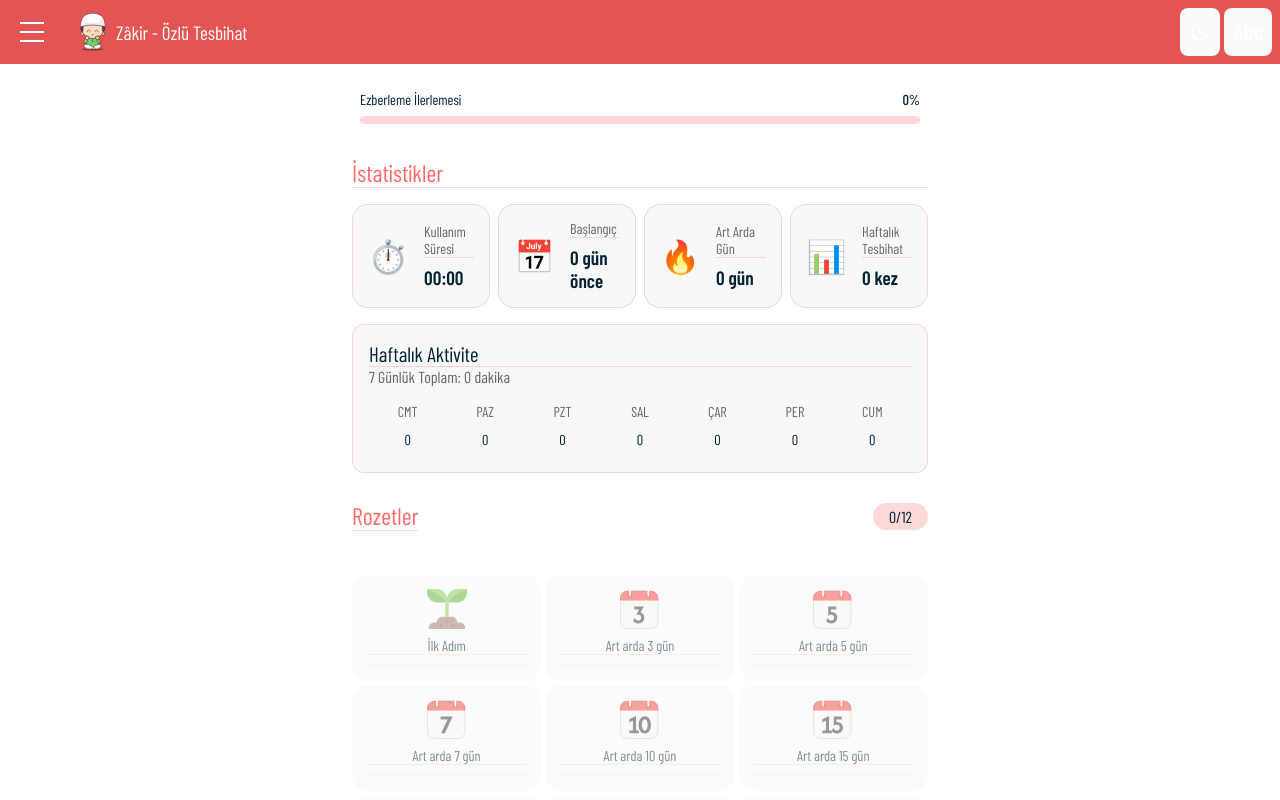
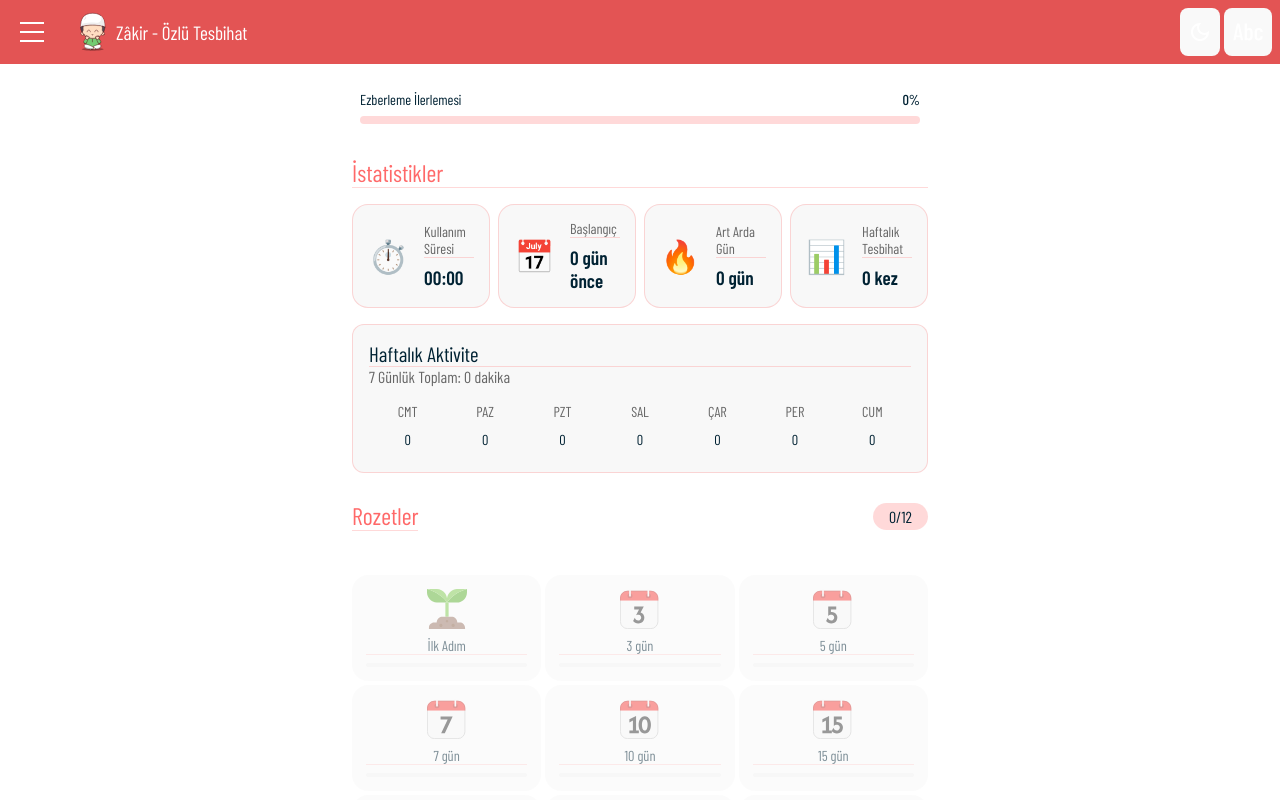
Before and after one commit to alitekdemir/zakir2025, a Vue app: page /istatistikler in a window 1280 px wide. Shown: the top 800 px of the page. Built offline with nearby package versions, Linux system fonts and the light colour scheme.

Commit message:
rozet adı değişti

```diff
--- a/src/components/badges/badgeConfigs.js
+++ b/src/components/badges/badgeConfigs.js
@@ -31,8 +31,8 @@ export const badgeConfigs = {
   streak3: {
     id: 'streak3',
     icon: ArdArda3Gun,
-    title: 'Art arda 3 gün',
-    description: '3 gün kesintisiz kullanım',
+    title: '3 gün',
+    description: 'Art arda 3 gün kesintisiz kullanım',
     sound: defaultSound,
     requirements: ['3 gün kesintisiz uygulama kullanımı'],
     order: 2
@@ -40,8 +40,8 @@ export const badgeConfigs = {
   streak5: {
     id: 'streak5',
     icon: ArdArda5Gun,
-    title: 'Art arda 5 gün',
-    description: '5 gün kesintisiz kullanım',
+    title: '5 gün',
+    description: 'Art arda 5 gün kesintisiz kullanım',
     sound: defaultSound,
     requirements: ['5 gün kesintisiz uygulama kullanımı'],
     order: 3
@@ -49,8 +49,8 @@ export const badgeConfigs = {
   streak7: {
     id: 'streak7',
     icon: ArdArda7Gun,
-    title: 'Art arda 7 gün',
-    description: '7 gün kesintisiz kullanım',
+    title: '7 gün',
+    description: 'Art arda 7 gün kesintisiz kullanım',
     sound: defaultSound,
     requirements: ['7 gün kesintisiz uygulama kullanımı'],
     order: 4
@@ -58,8 +58,8 @@ export const badgeConfigs = {
   streak10: {
     id: 'streak10',
     icon: ArdArda10Gun,
-    title: 'Art arda 10 gün',
-    description: '10 gün kesintisiz kullanım',
+    title: '10 gün',
+    description: 'Art arda 10 gün kesintisiz kullanım',
     sound: defaultSound,
     requirements: ['10 gün kesintisiz uygulama kullanımı'],
     order: 5
@@ -67,8 +67,8 @@ export const badgeConfigs = {
   streak15: {
     id: 'streak15',
     icon: ArdArda15Gun,
-    title: 'Art arda 15 gün',
-    description: '15 gün kesintisiz kullanım',
+    title: '15 gün',
+    description: 'Art arda 15 gün kesintisiz kullanım',
     sound: './sounds/tetris-v.mp3',
     requirements: ['15 gün kesintisiz uygulama kullanımı'],
     order: 6
```
